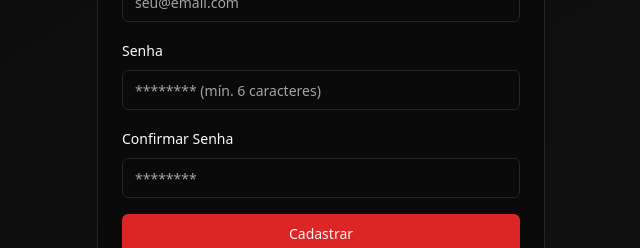
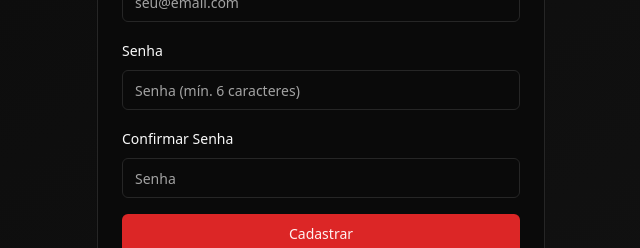
Before and after one commit to RicardoCaldaraP/cineza, a React (Vite) app: page /signup in a window 1280 px wide. Shown: the part 395-643 px from the top of the page, without its empty margins (319-959 px from the left). Built offline with nearby package versions, Linux system fonts and the light colour scheme; no server answers.

Commit message:
change navbar 9

```diff
--- a/src/pages/SignUpPage.jsx
+++ b/src/pages/SignUpPage.jsx
@@ -43,7 +43,7 @@ const SignUpPage = () => {
        return;
     }
 
-    const result = await signUp(email, password, { name, username }); // Corrigido de signup para signUp
+    const result = signUp(email, password, { name, username }); // Corrigido de signup para signUp
     setIsLoading(false);
 
     if (result.success) {
@@ -169,7 +169,7 @@ const SignUpPage = () => {
                 <Input
                   id="password"
                   type="password"
-                  placeholder="******** (mín. 6 caracteres)"
+                  placeholder="Senha (mín. 6 caracteres)"
                   value={password}
                   onChange={(e) => setPassword(e.target.value)}
                   required
@@ -181,7 +181,7 @@ const SignUpPage = () => {
                 <Input
                   id="confirmPassword"
                   type="password"
-                  placeholder="********"
+                  placeholder="Senha"
                   value={confirmPassword}
                   onChange={(e) => setConfirmPassword(e.target.value)}
                   required
```
